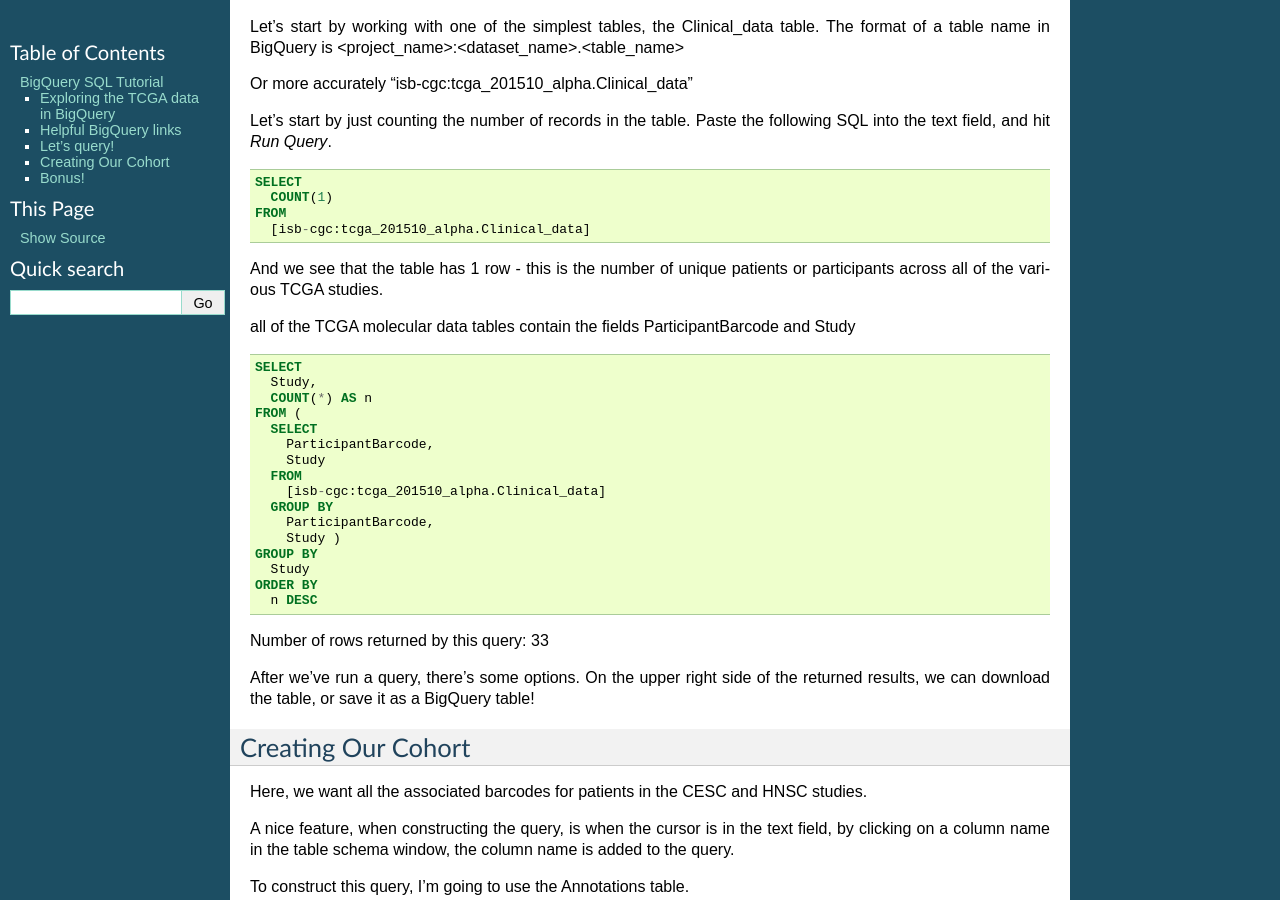
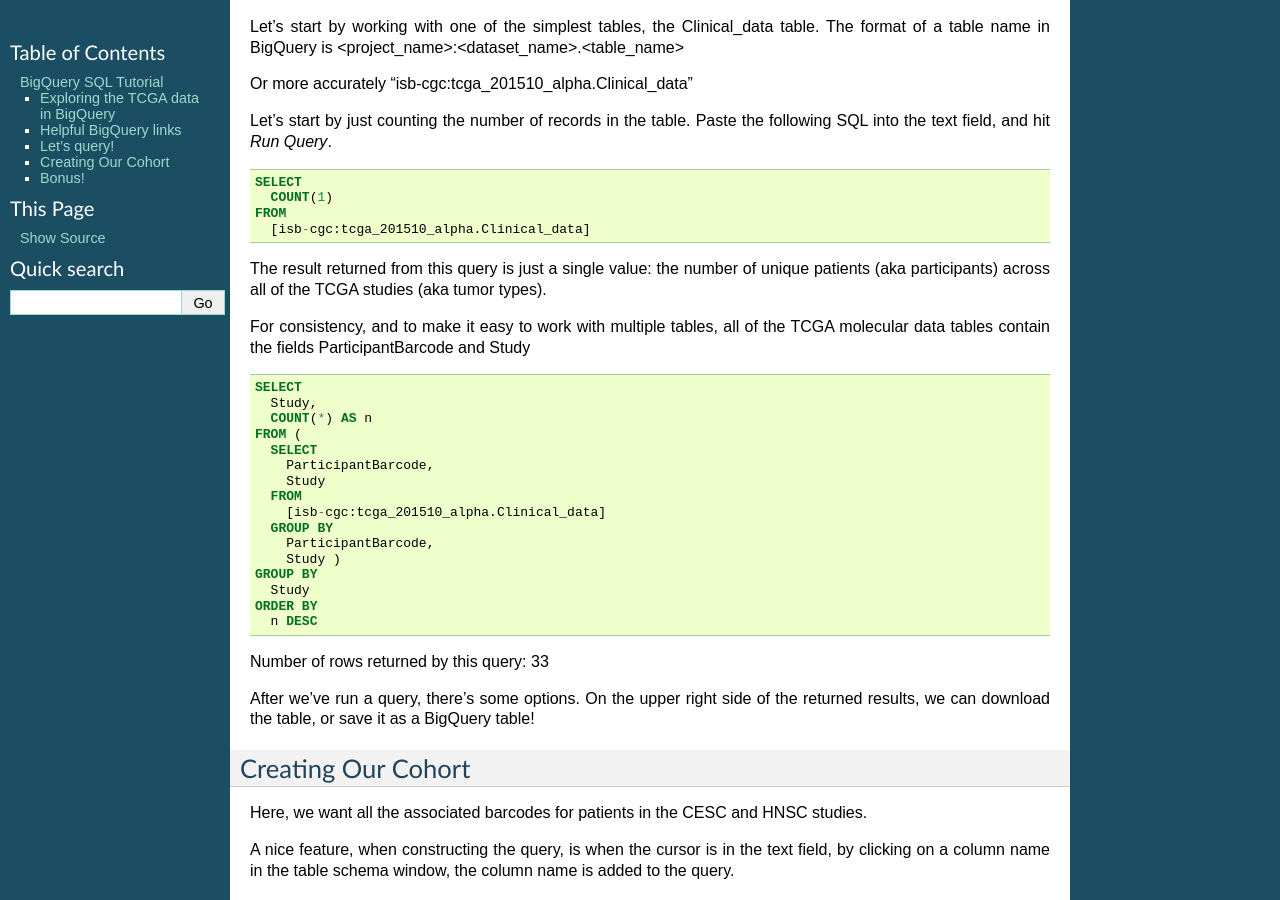
Before and after one commit to isb-cgc/readthedocs, a Sphinx documentation site: the page built from docs/source/sections/workshop/BQ_SQL_tut.rst, in a window 1280 px wide and 900 px high, scrolled down 691 px. Built offline with Sphinx 7.4.7, drawn with Linux system fonts in a browser that asks for light colours.

Commit message:
minor fixes

```diff
--- a/docs/source/sections/workshop/BQ_SQL_tut.rst
+++ b/docs/source/sections/workshop/BQ_SQL_tut.rst
@@ -58,8 +58,10 @@ following SQL into the text field, and hit *Run Query*.
 	  [isb-cgc:tcga_201510_alpha.Clinical_data]
 
 
-And we see that the table has 1 row - this is the number of unique patients or participants across all of the various TCGA studies.
+The result returned from this query is just a single value: the number of unique patients (aka participants)
+across all of the TCGA studies (aka tumor types).
 
+For consistency, and to make it easy to work with multiple tables,
 all of the TCGA molecular data tables contain the fields ParticipantBarcode and Study
 
 .. code-block:: sql
@@ -113,7 +115,7 @@ To construct this query, I'm going to use the Annotations table.
 
 
 Let's suppose we want some biospecimen data on each sample. To do this we
-could use our *IN* keyword as above, or easily join tables using barcodes.
+could use our **IN** keyword as above, or easily join tables using barcodes.
 
 .. code-block:: sql
 
@@ -153,24 +155,18 @@ An example on making tables.
 	  table_cell,
 	  COUNT(*)
 	FROM (
-	SELECT
-	  CASE
-	    WHEN gender = 'MALE' AND hpv_status = 'Positive'
-	      THEN 'Male_and_HPV_Pos'
-	    WHEN gender = 'MALE' AND hpv_status = 'Negative'
-	      THEN 'Male_and_HPV_Neg'
-	    WHEN gender = 'FEMALE' AND hpv_status = 'Positive'
-	      THEN 'Female_and_HPV_Pos'
-	    WHEN gender = 'FEMALE' AND hpv_status = 'Negative'
-	      THEN 'Female_and_HPV_Neg'
-	    ELSE 'None'
-	  END as table_cell,
-	FROM
-	  [isb-cgc:tcga_201510_alpha.Clinical_data]
-	Where
-	  Study IN ('CESC', 'HNSC')
-	HAVING
-	  table_cell <> 'None'
-	  )
+	  SELECT
+	    CASE WHEN gender = 'MALE'
+	    AND hpv_status = 'Positive' THEN 'Male_and_HPV_Pos' WHEN gender = 'MALE'
+	    AND hpv_status = 'Negative' THEN 'Male_and_HPV_Neg' WHEN gender = 'FEMALE'
+	    AND hpv_status = 'Positive' THEN 'Female_and_HPV_Pos' WHEN gender = 'FEMALE'
+	    AND hpv_status = 'Negative' THEN 'Female_and_HPV_Neg' ELSE 'None' END AS table_cell,
+	  FROM
+	    [isb-cgc:tcga_201510_alpha.Clinical_data]
+	  WHERE
+	    Study IN ('CESC',
+	      'HNSC')
+	  HAVING
+	    table_cell <> 'None' )
 	GROUP BY
 	  table_cell
```
Also changed, not shown: docs/source/sections/day_of_Workshop.rst (+8 -7 lines), docs/source/sections/workshop/WebApp_tut.rst (+4 -3 lines), 1 other file.
